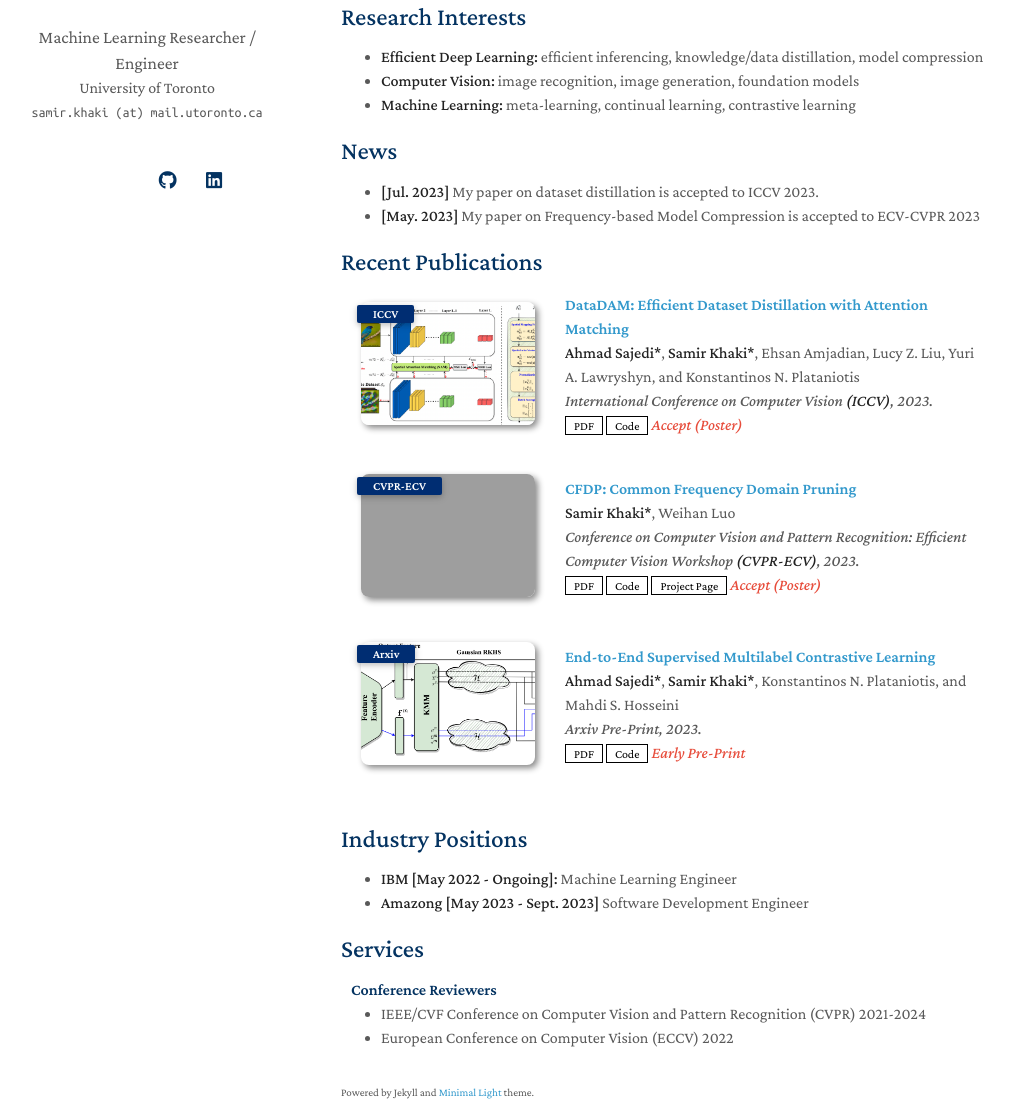
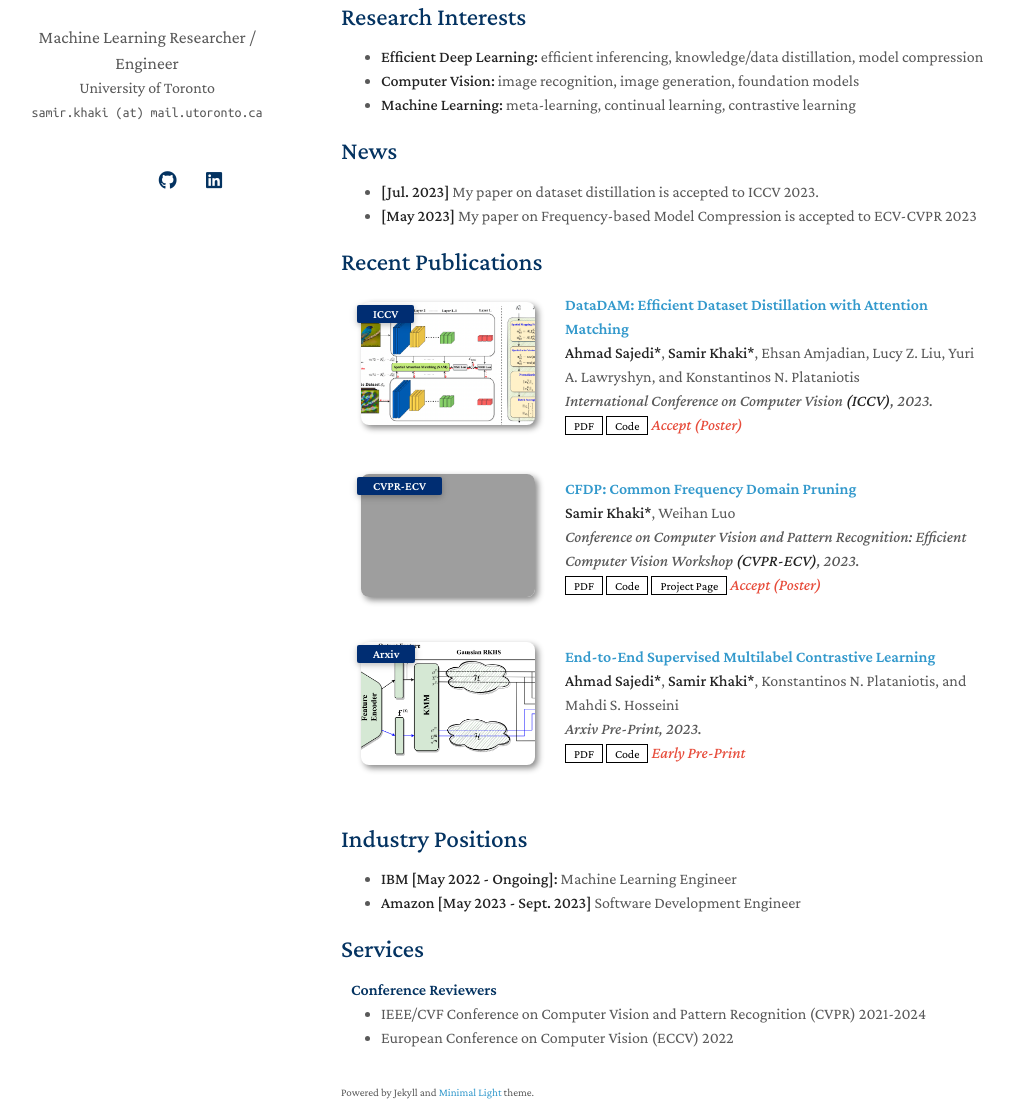
Before and after one commit to lizekai-richard/lizekai-richard.github.io, a Jekyll site: the page built from index.md, in a window 1280 px wide and 1400 px high. Shown: the part 286-1400 px from the top of the window, without its empty margins (129-1142 px from the left). Built offline with Jekyll 4.4.1, drawn with Linux system fonts in a browser that asks for light colours; nearby versions of some CDN libraries; a style sheet for code colours, icons or effects is not loaded; our own code applies the rules of GitHub Pages for plain Markdown files; grey boxes are pictures that could not be loaded.

Commit message:
Update Main Page

```diff
--- a/_includes/industry.md
+++ b/_includes/industry.md
@@ -1,3 +1,3 @@
 ## Industry Positions
 - **IBM [May 2022 - Ongoing]:** Machine Learning Engineer
-- **Amazong [May 2023 - Sept. 2023]** Software Development Engineer
+- **Amazon [May 2023 - Sept. 2023]** Software Development Engineer
--- a/index.md
+++ b/index.md
@@ -18,7 +18,7 @@ My name is Samir Khaki.
 ## News
 
 - **[Jul. 2023]** My paper on dataset distillation is accepted to ICCV 2023.
-- **[May. 2023]** My paper on Frequency-based Model Compression is accepted to ECV-CVPR 2023
+- **[May 2023]** My paper on Frequency-based Model Compression is accepted to ECV-CVPR 2023
 
 
 {% include_relative _includes/publications.md %}
```
Also changed, not shown: 2 other files.
